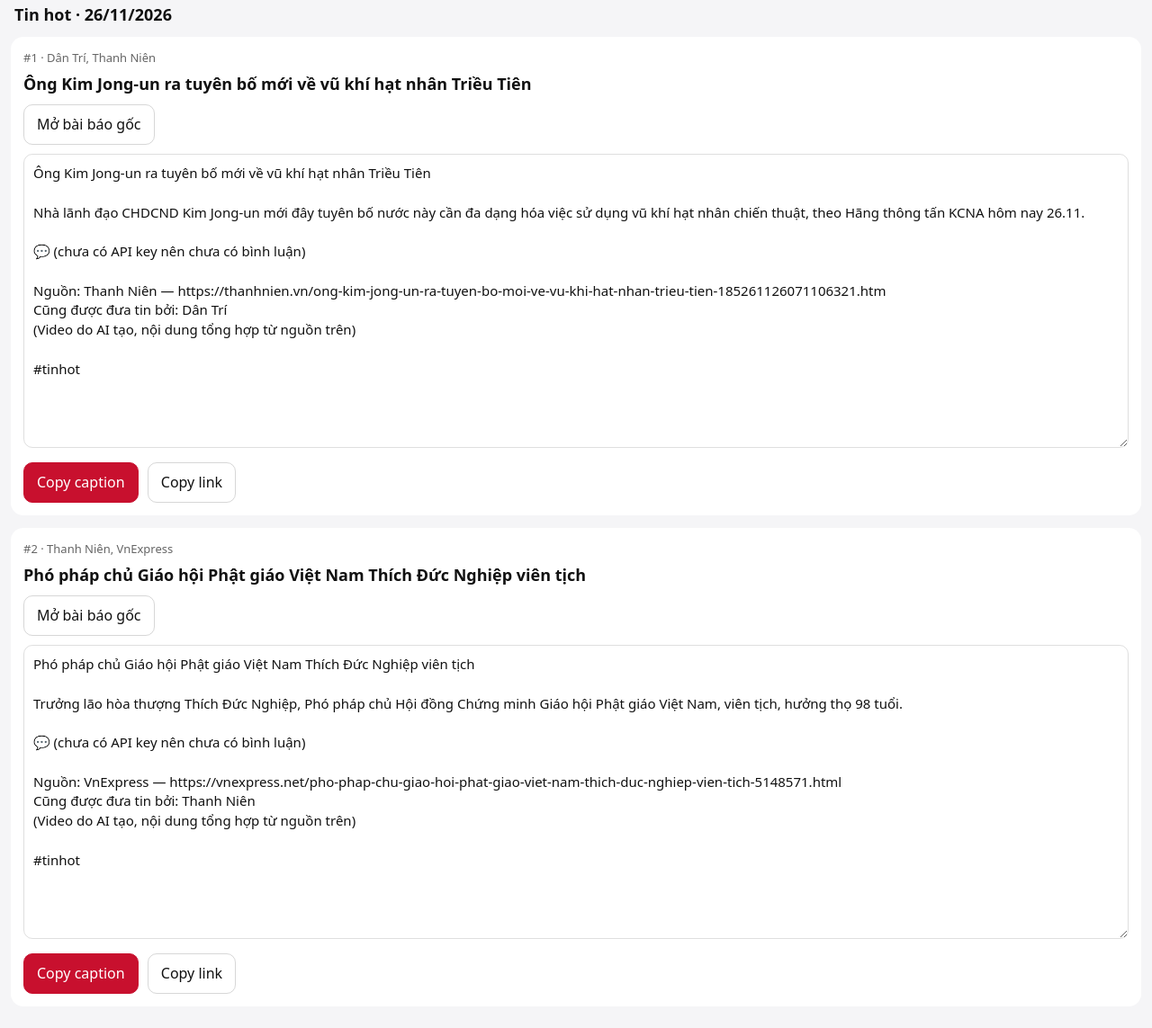
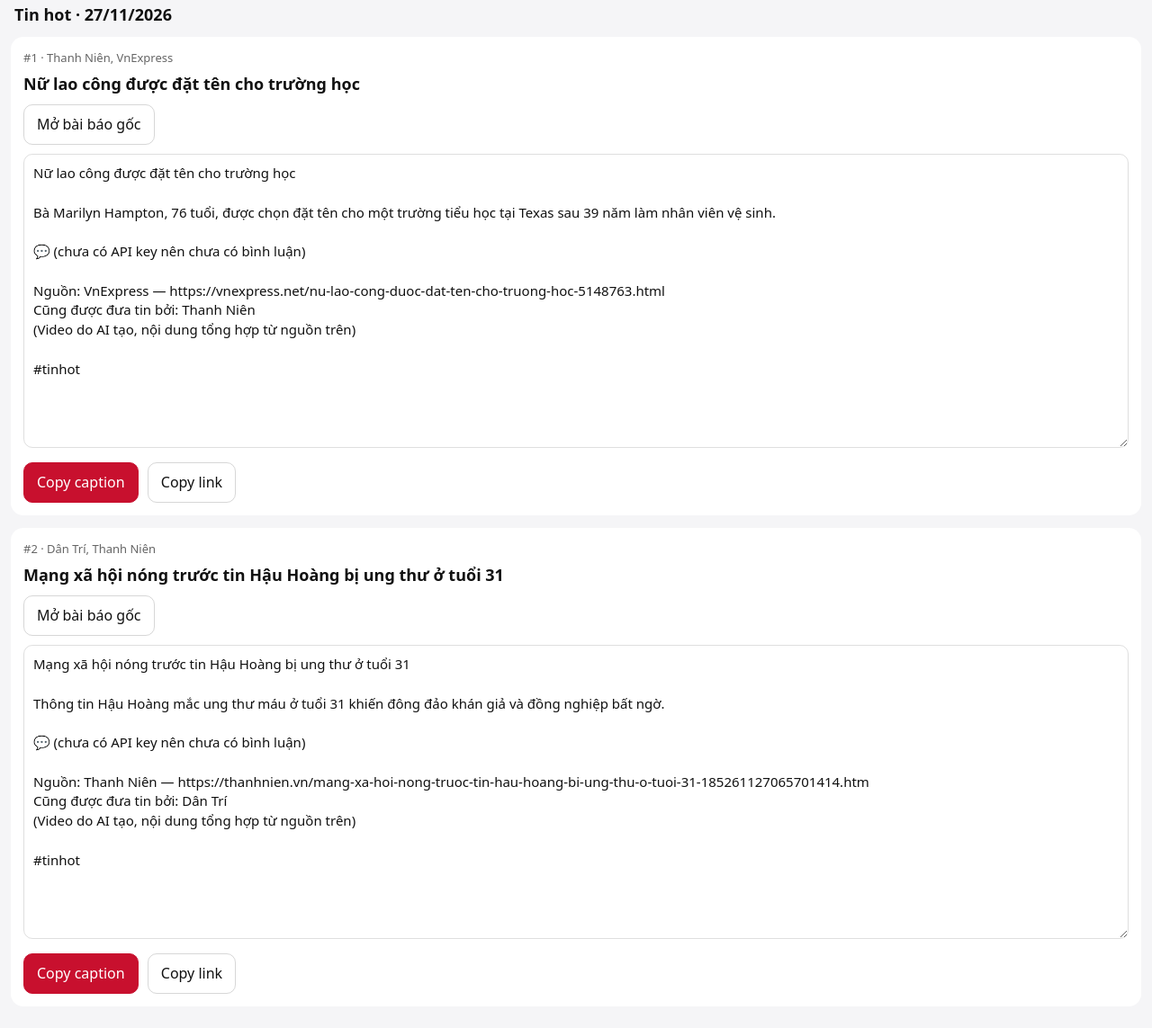
Before and after one commit to roosetup/tin-hot, a plain HTML site: page docs/index.html in a window 1280 px wide. Shown: the part 13-1156 px from the top of the page at 90% size. Drawn offline with Linux system fonts and the light colour scheme.

Commit message:
daily news

```diff
--- a/docs/index.html
+++ b/docs/index.html
@@ -1,5 +1,5 @@
 <!doctype html><html lang=vi><head><meta charset=utf-8>
-<meta name=viewport content="width=device-width,initial-scale=1"><title>Tin hot 26/11/2026</title>
+<meta name=viewport content="width=device-width,initial-scale=1"><title>Tin hot 27/11/2026</title>
 <style>:root{color-scheme:light dark;--bg:#f5f5f7;--c:#fff;--t:#111;--m:#666;--a:#c8102e}
 @media(prefers-color-scheme:dark){:root{--bg:#111;--c:#1c1c1e;--t:#eee;--m:#999}}
 body{margin:0;padding:12px;background:var(--bg);color:var(--t);font:16px/1.45 system-ui,sans-serif}
@@ -8,39 +8,39 @@ h1{font-size:18px;margin:4px 4px 12px}.card{background:var(--c);border-radius:14
 textarea{width:100%;box-sizing:border-box;font:inherit;font-size:15px;padding:10px;border-radius:10px;border:1px solid #8884;background:transparent;color:inherit;margin:10px 0}
 .btn{display:inline-block;padding:10px 14px;border-radius:10px;border:1px solid #8885;background:transparent;color:inherit;font:inherit;text-decoration:none;margin-right:6px}
 .pri{background:var(--a);border-color:var(--a);color:#fff}</style></head><body>
-<h1>Tin hot · 26/11/2026</h1><section class=card><div class=meta>#1 · Dân Trí, Thanh Niên</div>
-<h2>Ông Kim Jong-un ra tuyên bố mới về vũ khí hạt nhân Triều Tiên</h2>
-<a class=btn href="https://thanhnien.vn/ong-kim-jong-un-ra-tuyen-bo-moi-ve-vu-khi-hat-nhan-trieu-tien-185261126071106321.htm" target=_blank rel=noopener>Mở bài báo gốc</a>
-<textarea id=t0 readonly rows=14>Ông Kim Jong-un ra tuyên bố mới về vũ khí hạt nhân Triều Tiên
+<h1>Tin hot · 27/11/2026</h1><section class=card><div class=meta>#1 · Thanh Niên, VnExpress</div>
+<h2>Nữ lao công được đặt tên cho trường học</h2>
+<a class=btn href="https://vnexpress.net/nu-lao-cong-duoc-dat-ten-cho-truong-hoc-5148763.html" target=_blank rel=noopener>Mở bài báo gốc</a>
+<textarea id=t0 readonly rows=14>Nữ lao công được đặt tên cho trường học
 
-Nhà lãnh đạo CHDCND Kim Jong-un mới đây tuyên bố nước này cần đa dạng hóa việc sử dụng vũ khí hạt nhân chiến thuật, theo Hãng thông tấn KCNA hôm nay 26.11.
+Bà Marilyn Hampton, 76 tuổi, được chọn đặt tên cho một trường tiểu học tại Texas sau 39 năm làm nhân viên vệ sinh.
 
 💬 (chưa có API key nên chưa có bình luận)
 
-Nguồn: Thanh Niên — https://thanhnien.vn/ong-kim-jong-un-ra-tuyen-bo-moi-ve-vu-khi-hat-nhan-trieu-tien-185261126071106321.htm
-Cũng được đưa tin bởi: Dân Trí
+Nguồn: VnExpress — https://vnexpress.net/nu-lao-cong-duoc-dat-ten-cho-truong-hoc-5148763.html
+Cũng được đưa tin bởi: Thanh Niên
 (Video do AI tạo, nội dung tổng hợp từ nguồn trên)
 
 #tinhot</textarea>
 <button class="btn pri" onclick="cp('t0',this)">Copy caption</button>
 <button class=btn onclick="cp('l0',this)">Copy link</button>
-<input id=l0 value="https://thanhnien.vn/ong-kim-jong-un-ra-tuyen-bo-moi-ve-vu-khi-hat-nhan-trieu-tien-185261126071106321.htm" readonly hidden></section><section class=card><div class=meta>#2 · Thanh Niên, VnExpress</div>
-<h2>Phó pháp chủ Giáo hội Phật giáo Việt Nam Thích Đức Nghiệp viên tịch</h2>
-<a class=btn href="https://vnexpress.net/pho-phap-chu-giao-hoi-phat-giao-viet-nam-thich-duc-nghiep-vien-tich-5148571.html" target=_blank rel=noopener>Mở bài báo gốc</a>
-<textarea id=t1 readonly rows=14>Phó pháp chủ Giáo hội Phật giáo Việt Nam Thích Đức Nghiệp viên tịch
+<input id=l0 value="https://vnexpress.net/nu-lao-cong-duoc-dat-ten-cho-truong-hoc-5148763.html" readonly hidden></section><section class=card><div class=meta>#2 · Dân Trí, Thanh Niên</div>
+<h2>Mạng xã hội nóng trước tin Hậu Hoàng bị ung thư ở tuổi 31</h2>
+<a class=btn href="https://thanhnien.vn/mang-xa-hoi-nong-truoc-tin-hau-hoang-bi-ung-thu-o-tuoi-31-185261127065701414.htm" target=_blank rel=noopener>Mở bài báo gốc</a>
+<textarea id=t1 readonly rows=14>Mạng xã hội nóng trước tin Hậu Hoàng bị ung thư ở tuổi 31
 
-Trưởng lão hòa thượng Thích Đức Nghiệp, Phó pháp chủ Hội đồng Chứng minh Giáo hội Phật giáo Việt Nam, viên tịch, hưởng thọ 98 tuổi.
+Thông tin Hậu Hoàng mắc ung thư máu ở tuổi 31 khiến đông đảo khán giả và đồng nghiệp bất ngờ.
 
 💬 (chưa có API key nên chưa có bình luận)
 
-Nguồn: VnExpress — https://vnexpress.net/pho-phap-chu-giao-hoi-phat-giao-viet-nam-thich-duc-nghiep-vien-tich-5148571.html
-Cũng được đưa tin bởi: Thanh Niên
+Nguồn: Thanh Niên — https://thanhnien.vn/mang-xa-hoi-nong-truoc-tin-hau-hoang-bi-ung-thu-o-tuoi-31-185261127065701414.htm
+Cũng được đưa tin bởi: Dân Trí
 (Video do AI tạo, nội dung tổng hợp từ nguồn trên)
 
 #tinhot</textarea>
 <button class="btn pri" onclick="cp('t1',this)">Copy caption</button>
 <button class=btn onclick="cp('l1',this)">Copy link</button>
-<input id=l1 value="https://vnexpress.net/pho-phap-chu-giao-hoi-phat-giao-viet-nam-thich-duc-nghiep-vien-tich-5148571.html" readonly hidden></section>
+<input id=l1 value="https://thanhnien.vn/mang-xa-hoi-nong-truoc-tin-hau-hoang-bi-ung-thu-o-tuoi-31-185261127065701414.htm" readonly hidden></section>
 <script>function cp(id,b){var e=document.getElementById(id),v=e.value;
 (navigator.clipboard?navigator.clipboard.writeText(v):Promise.reject()).catch(function(){e.hidden=false;e.select();document.execCommand('copy')}).then(function(){var o=b.textContent;b.textContent='Đã copy ✓';setTimeout(function(){b.textContent=o},1500)})}</script>
 </body></html>
```
Also changed, not shown: docs/latest.json (+12 -12 lines).
